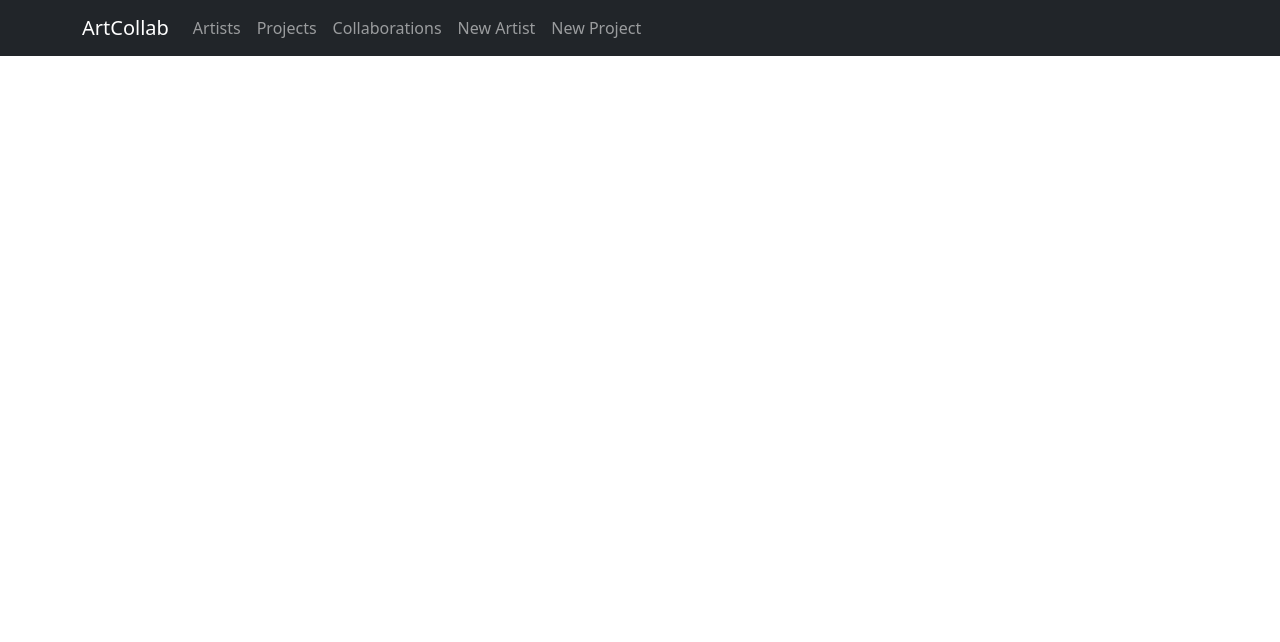
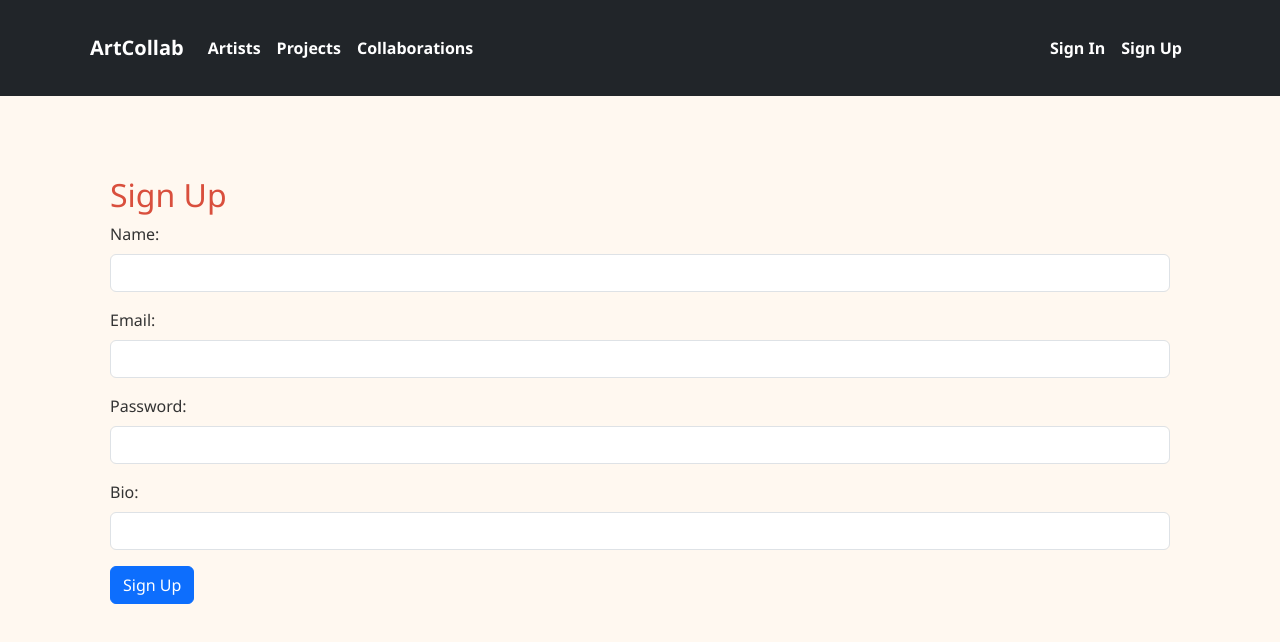
Before and after one commit to Adrian-Amoke/art-point, a React (Create React App) app in the folder client/: page /signup in a window 1280 px wide. Shown: the top 642 px of the page. Built offline with nearby package versions, Linux system fonts and the light colour scheme.

Commit message:
added an authentication system and made ui improvements

```diff
--- a/client/public/index.html
+++ b/client/public/index.html
@@ -4,12 +4,10 @@
     <meta charset="utf-8" />
     <meta name="viewport" content="width=device-width, initial-scale=1" />
     <title>Art Point</title>
-    <!-- Bootstrap CSS -->
     <link href="https://cdn.jsdelivr.net/npm/bootstrap@5.3.0/dist/css/bootstrap.min.css" rel="stylesheet" />
   </head>
   <body>
     <div id="root"></div>
-    <!-- Bootstrap JS Bundle -->
     <script src="https://cdn.jsdelivr.net/npm/bootstrap@5.3.0/dist/js/bootstrap.bundle.min.js"></script>
   </body>
 </html>
--- a/client/src/App.js
+++ b/client/src/App.js
@@ -1,24 +1,50 @@
-import React from "react";
+import React, { useState, useEffect } from "react";
 import { BrowserRouter as Router, Switch, Route } from "react-router-dom";
 import NavBar from "./components/NavBar";
 import ArtistsPage from "./components/ArtistsPage";
 import ProjectsPage from "./components/ProjectsPage";
 import CollaborationsPage from "./components/CollaborationsPage";
-import ArtistForm from "./components/ArtistForm";
 import ProjectForm from "./components/ProjectForm";
 import HomePage from "./components/HomePage";
+import SignIn from "./components/SignIn";
+import SignUp from "./components/SignUp";
 
 function App() {
+  const [user, setUser] = useState(null);
+
+  useEffect(() => {
+    const token = localStorage.getItem("token");
+    if (token) {
+      fetch("http://localhost:5555/artists", {
+        headers: { "x-access-token": token },
+      })
+        .then((res) => res.json())
+        .then((data) => {
+          if (data.id) {
+            setUser(data);
+          } else {
+            setUser(null);
+            localStorage.removeItem("token");
+          }
+        })
+        .catch(() => {
+          setUser(null);
+          localStorage.removeItem("token");
+        });
+    }
+  }, []);
+
   return (
     <Router>
-      <NavBar />
+      <NavBar user={user} setUser={setUser} />
       <div className="container mt-3">
         <Switch>
-          <Route exact path="/" component={HomePage} />
-          <Route path="/artists" component={ArtistsPage} />
+          <Route exact path="/" render={(props) => <HomePage {...props} user={user} />} />
+          <Route path="/artists" render={(props) => <ArtistsPage {...props} user={user} />} />
           <Route path="/projects" component={ProjectsPage} />
           <Route path="/collaborations" component={CollaborationsPage} />
-          <Route path="/new-artist" component={ArtistForm} />
+          <Route path="/signin" render={(props) => <SignIn {...props} setUser={setUser} />} />
+          <Route path="/signup" render={(props) => <SignUp {...props} setUser={setUser} />} />
           <Route path="/new-project" component={ProjectForm} />
         </Switch>
       </div>
--- a/client/src/components/ArtistsPage.js
+++ b/client/src/components/ArtistsPage.js
@@ -1,6 +1,6 @@
 import React, { useEffect, useState } from "react";
 
-function ArtistsPage() {
+function ArtistsPage({ user }) {
   const [artists, setArtists] = useState([]);
 
   useEffect(() => {
--- a/client/src/components/HomePage.js
+++ b/client/src/components/HomePage.js
@@ -1,17 +1,19 @@
 import React from "react";
 import { Link } from "react-router-dom";
+import UserProfile from "./UserProfile";
 
-function HomePage() {
+function HomePage({ user }) {
   return (
     <div className="container mt-4">
       <h1>Welcome to ArtCollab</h1>
       <p>This is the home page of the ArtCollab application.</p>
       <p>Use the navigation bar to explore Artists, Projects, and Collaborations.</p>
       <ul>
-        <li><Link to="/">Artists</Link></li>
+        <li><Link to="/artists">Artists</Link></li>
         <li><Link to="/projects">Projects</Link></li>
         <li><Link to="/collaborations">Collaborations</Link></li>
       </ul>
+      {user && <UserProfile user={user} />}
     </div>
   );
 }
--- a/client/src/components/NavBar.js
+++ b/client/src/components/NavBar.js
@@ -1,18 +1,38 @@
 import React from "react";
-import { Link } from "react-router-dom";
+import { Link, useHistory } from "react-router-dom";
 import { Navbar, Nav, Container } from "react-bootstrap";
 
-function NavBar() {
+function NavBar({ user, setUser }) {
+  const history = useHistory();
+
+  const handleSignOut = () => {
+    localStorage.removeItem("token");
+    setUser(null);
+    history.push("/");
+  };
+
   return (
     <Navbar bg="dark" variant="dark" expand="lg">
       <Container>
         <Navbar.Brand as={Link} to="/">ArtCollab</Navbar.Brand>
         <Nav className="me-auto">
-          <Nav.Link as={Link} to="/artists">Artists</Nav.Link>
-          <Nav.Link as={Link} to="/projects">Projects</Nav.Link>
-          <Nav.Link as={Link} to="/collaborations">Collaborations</Nav.Link>
-          <Nav.Link as={Link} to="/new-artist">New Artist</Nav.Link>
-          <Nav.Link as={Link} to="/new-project">New Project</Nav.Link>
+          <Link className="nav-link" to="/artists">Artists</Link>
+          <Link className="nav-link" to="/projects">Projects</Link>
+          <Link className="nav-link" to="/collaborations">Collaborations</Link>
+          {user && (
+            <Link className="nav-link" to="/new-project">New Project</Link>
+          )}
+        </Nav>
+        <Nav className="ms-auto">
+          {!user && (
+            <>
+              <Link className="nav-link" to="/signin">Sign In</Link>
+              <Link className="nav-link" to="/signup">Sign Up</Link>
+            </>
+          )}
+          {user && (
+            <Nav.Link onClick={handleSignOut}>Sign Out</Nav.Link>
+          )}
         </Nav>
       </Container>
     </Navbar>
--- /dev/null
+++ b/client/src/components/SignIn.js
@@ -0,0 +1,63 @@
+import React, { useState } from "react";
+import { useHistory } from "react-router-dom";
+
+function SignIn({ setUser }) {
+  const [email, setEmail] = useState("");
+  const [password, setPassword] = useState("");
+  const [error, setError] = useState(null);
+  const history = useHistory();
+
+  const handleSubmit = (e) => {
+    e.preventDefault();
+    fetch("http://localhost:5555/signin", {
+      method: "POST",
+      headers: { "Content-Type": "application/json" },
+      body: JSON.stringify({ email, password }),
+    })
+      .then((res) => res.json())
+      .then((data) => {
+        if (data.token) {
+          localStorage.setItem("token", data.token);
+          setUser(data.artist);
+          history.push("/artists");
+        } else {
+          setError(data.message || "Sign in failed");
+        }
+      })
+      .catch(() => setError("Sign in failed"));
+  };
+
+  return (
+    <div className="container mt-4">
+      <h2>Sign In</h2>
+      {error && <div className="alert alert-danger">{error}</div>}
+      <form onSubmit={handleSubmit}>
+        <div className="mb-3">
+          <label htmlFor="email" className="form-label">Email:</label>
+          <input
+            id="email"
+            type="email"
+            className="form-control"
+            value={email}
+            onChange={(e) => setEmail(e.target.value)}
+            required
+          />
+        </div>
+        <div className="mb-3">
+          <label htmlFor="password" className="form-label">Password:</label>
+          <input
+            id="password"
+            type="password"
+            className="form-control"
+            value={password}
+            onChange={(e) => setPassword(e.target.value)}
+            required
+          />
+        </div>
+        <button type="submit" className="btn btn-primary">Sign In</button>
+      </form>
+    </div>
+  );
+}
+
+export default SignIn;
--- /dev/null
+++ b/client/src/components/SignUp.js
@@ -0,0 +1,86 @@
+import React, { useState } from "react";
+import { useHistory } from "react-router-dom";
+
+function SignUp({ setUser }) {
+  const [name, setName] = useState("");
+  const [email, setEmail] = useState("");
+  const [password, setPassword] = useState("");
+  const [bio, setBio] = useState("");
+  const [error, setError] = useState(null);
+  const history = useHistory();
+
+  const handleSubmit = (e) => {
+    e.preventDefault();
+    fetch("http://localhost:5555/signup", {
+      method: "POST",
+      headers: { "Content-Type": "application/json" },
+      body: JSON.stringify({ name, email, password, bio }),
+    })
+      .then((res) => res.json())
+      .then((data) => {
+        if (data.token) {
+          localStorage.setItem("token", data.token);
+          setUser(data.artist);
+          history.push("/artists");
+        } else {
+          setError(data.message || "Sign up failed");
+        }
+      })
+      .catch(() => setError("Sign up failed"));
+  };
+
+  return (
+    <div className="container mt-4">
+      <h2>Sign Up</h2>
+      {error && <div className="alert alert-danger">{error}</div>}
+      <form onSubmit={handleSubmit}>
+        <div className="mb-3">
+          <label htmlFor="name" className="form-label">Name:</label>
+          <input
+            id="name"
+            type="text"
+            className="form-control"
+            value={name}
+            onChange={(e) => setName(e.target.value)}
+            required
+          />
+        </div>
+        <div className="mb-3">
+          <label htmlFor="email" className="form-label">Email:</label>
+          <input
+            id="email"
+            type="email"
+            className="form-control"
+            value={email}
+            onChange={(e) => setEmail(e.target.value)}
+            required
+          />
+        </div>
+        <div className="mb-3">
+          <label htmlFor="password" className="form-label">Password:</label>
+          <input
+            id="password"
+            type="password"
+            className="form-control"
+            value={password}
+            onChange={(e) => setPassword(e.target.value)}
+            required
+          />
+        </div>
+        <div className="mb-3">
+          <label htmlFor="bio" className="form-label">Bio:</label>
+          <input
+            id="bio"
+            type="text"
+            className="form-control"
+            value={bio}
+            onChange={(e) => setBio(e.target.value)}
+          />
+        </div>
+        <button type="submit" className="btn btn-primary">Sign Up</button>
+      </form>
+    </div>
+  );
+}
+
+export default SignUp;
--- /dev/null
+++ b/client/src/components/UserProfile.js
@@ -0,0 +1,20 @@
+import React from "react";
+
+function UserProfile({ user }) {
+  if (!user) {
+    return <p>Please sign in to view your profile.</p>;
+  }
+
+  return (
+    <div className="container mt-4">
+      <h2 className="mb-3">User Profile</h2>
+      <div className="card p-3">
+        <h4>{user.name}</h4>
+        <p><strong>Email:</strong> {user.email}</p>
+        {user.bio && <p><strong>Bio:</strong> {user.bio}</p>}
+      </div>
+    </div>
+  );
+}
+
+export default UserProfile;
--- /dev/null
+++ b/client/src/index.css
@@ -0,0 +1,48 @@
+/* Custom CSS for vibrant art-point theme */
+
+body {
+  background-color: #fff8f0;
+  color: #333;
+  font-family: 'Segoe UI', Tahoma, Geneva, Verdana, sans-serif;
+  margin: 0;
+  padding: 0;
+}
+
+.navbar-dark {
+  background-color: #ff6f61; /* Vibrant coral */
+}
+
+.navbar-dark .navbar-brand,
+.navbar-dark .nav-link {
+  color: #fff;
+  font-weight: bold;
+}
+
+.navbar-dark .nav-link:hover,
+.navbar-dark .nav-link:focus {
+  color: #ffe0d6;
+  text-decoration: underline;
+}
+
+.container {
+  padding: 20px;
+}
+
+h2 {
+  color: #d94f3d;
+}
+
+.list-group-item {
+  background-color: #fff0e6;
+  border: 1px solid #ffb3a7;
+  margin-bottom: 10px;
+  border-radius: 8px;
+}
+
+.list-group-item h5 {
+  color: #b33a2f;
+}
+
+.list-group-item p {
+  color: #66332f;
+}
--- a/client/src/index.js
+++ b/client/src/index.js
@@ -2,6 +2,7 @@ import React from "react";
 import ReactDOM from "react-dom/client";
 import App from "./App";
 import "bootstrap/dist/css/bootstrap.min.css";
+import "./index.css";
 
 const root = ReactDOM.createRoot(document.getElementById("root"));
 root.render(<App />);
```
Also changed, not shown: client/src/components/ArtistForm.js (+4 -36 lines).
